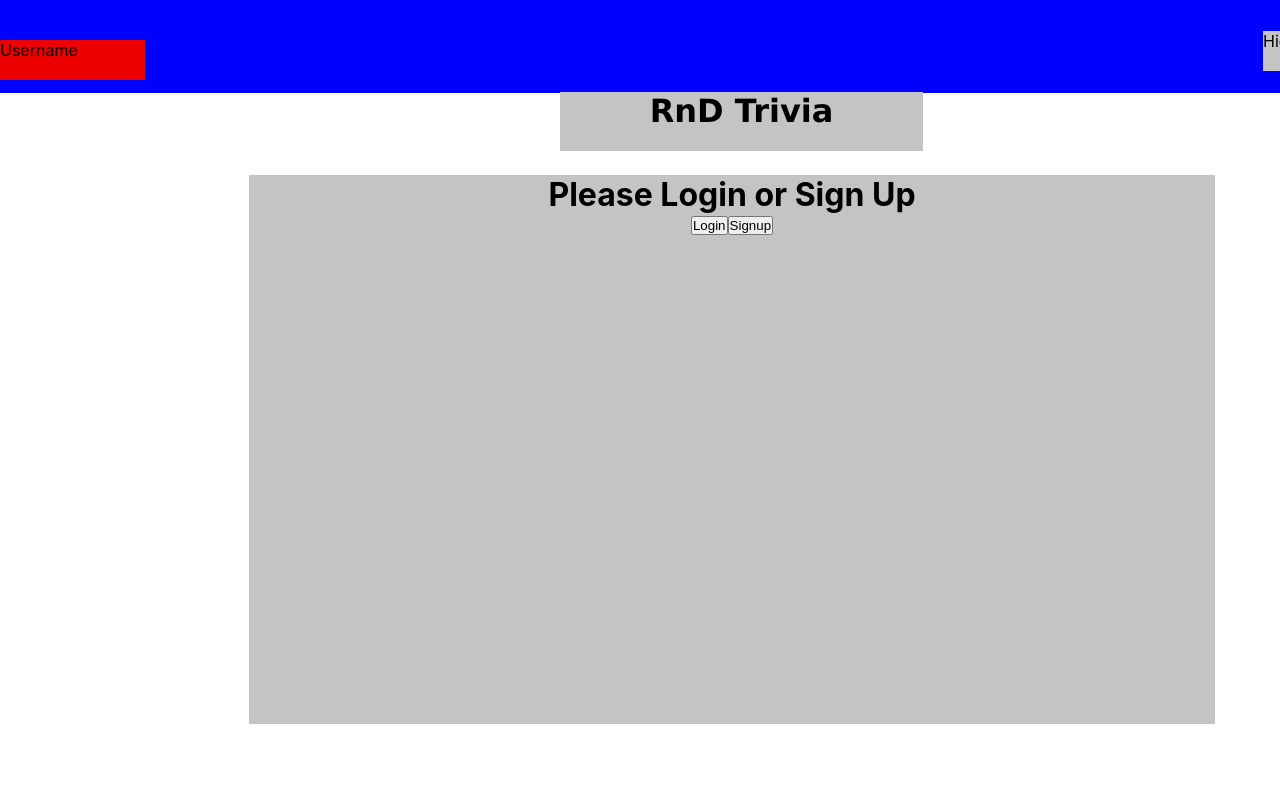
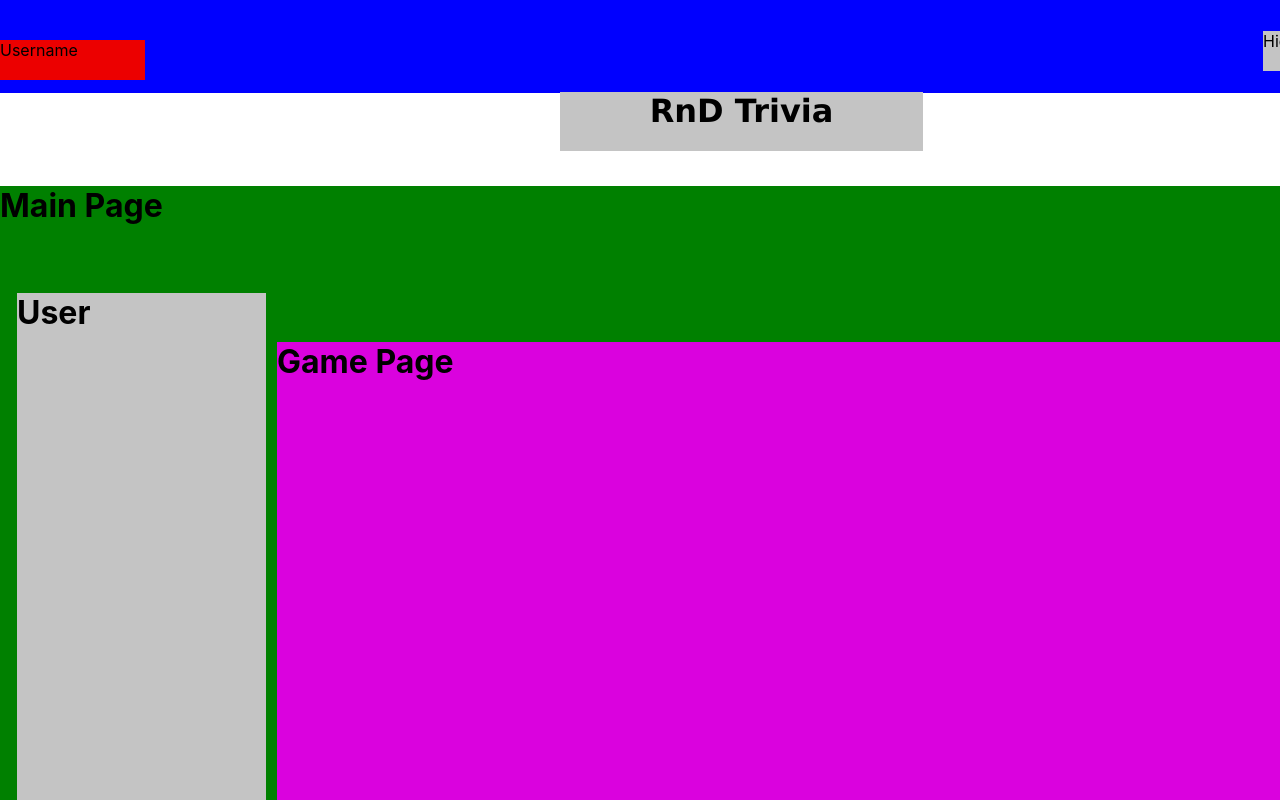
Before and after one commit to DkFresh89/RnD_Frontend, a React (Create React App) app in the folder rnd-frontend/: page /main_page in a window 1280 px wide. Shown: the top 800 px of the page. Built offline with nearby package versions, Linux system fonts and the light colour scheme.

Commit message:
Before Pagination

```diff
--- a/rnd-frontend/src/components/Answers.js
+++ b/rnd-frontend/src/components/Answers.js
@@ -1,5 +1,5 @@
 
-function Answers () {
+function Answers ({incorrect_answers, correct_answer}) {
 
 
 
@@ -9,6 +9,8 @@ function Answers () {
     return (
     <div className="answers">
         <h1>Answers</h1>
+        <p>{incorrect_answers}</p>
+        <p>{correct_answer}</p>
     </div>
     )
 }
--- a/rnd-frontend/src/components/App.js
+++ b/rnd-frontend/src/components/App.js
@@ -12,6 +12,7 @@ function App() {
 
   // ----------- Use States ----------- //
   const history = useHistory()
+  const [questions, setQuestions] = useState([])
 
   // ----------- Handle Login and Signup Call Backs ----------- //
   const handleLogin = () => history.push("/login")
@@ -24,7 +25,10 @@ function App() {
       <main>
         <Switch>
           <Route path="/choose_game">
-            <ChooseGame />
+            <ChooseGame setQuestions={setQuestions} />
+          </Route>
+          <Route path="/main_page">
+            <MainPage questions={questions} />
           </Route>
           <Route path="/login" >
             <Login />
--- a/rnd-frontend/src/components/ChooseGame.js
+++ b/rnd-frontend/src/components/ChooseGame.js
@@ -1,20 +1,25 @@
 import MainPage from './MainPage'
 import {useState} from "react"
+import { useHistory } from "react-router-dom"
+import { Redirect } from 'react-router-dom'
 
 
-function ChooseGame () {
+function ChooseGame ({setQuestions}) {
 
 // ----------- Use States ----------- //
 
     const [difficulty, setDifficulty] = useState("easy")
     const [numberQuestions, setNumberQuestions] = useState("10")
     const [category, setCategory] = useState("9")
-    const [questions, setQuestions] = useState([])
 
 // ----------- Form Callbacks ----------- //
     const handleDifficulty = (e) => setDifficulty(e.target.value)
     const handleNumberQuestions = (e) => setNumberQuestions(e.target.value)
     const handleCategory = (e) => setCategory(e.target.value)
+
+    //--------------History Callback----------//
+
+    const history = useHistory()
 
 // ----------- Fetch ----------- //
     // const tempUrl = `https://opentdb.com/api.php?amount=${numberQuestions}&category=${category}&difficulty=${difficulty}`
@@ -38,10 +43,11 @@ function ChooseGame () {
         .then(resp => resp.json())
         .then(questionsArray => {
             setQuestions(questionsArray)
+            history.push("/main_page")
         })
         // TODO add fetch to backend the tempUrl above works dynamically as GET from the Open Trivia DB
     }
-    console.log(questions)
+    // console.log(questionsArray)
 
 // ----------- DOM ----------- //
     return (
--- a/rnd-frontend/src/components/GamePage.js
+++ b/rnd-frontend/src/components/GamePage.js
@@ -1,18 +1,38 @@
 import Question from './Question'
 import Answers from './Answers'
+import {useState} from 'react'
 
-function GamePage () {
+function GamePage ({questions}) {
+
+    console.log(questions)
+
+// ----------- Use States ----------- //
+    const [question, setQuestion] = useState("")
+    const [answers, setAnswers] = useState([])
+    const [correctAnswer, setCorrectAnswer] = useState("")
+    const [round, setRound] = useState(0)
 
 
 
+// ----------- Questions Map ----------- //
+    const questionsArray = questions.map(q => {
+        return (
+            <Question query={q["question"]} />
+        )
+    })
 
+    const answersArray = questions.map(q => {
+        return (
+            <Answers incorrect_answers={q["incorrect_answers"]} correct_answer={q["correct_answer"]} />
+        )
+    })
 
 // ----------- DOM ----------- //
     return (
     <div className="gamePage">
         <h1>Game Page</h1>
-        <Question />
-        <Answers />
+        {questionsArray}
+        {answersArray}
     </div>
     )
 
--- a/rnd-frontend/src/components/MainPage.js
+++ b/rnd-frontend/src/components/MainPage.js
@@ -1,9 +1,7 @@
 import GamePage from './GamePage'
 import User from './User'
 
-function MainPage () {
-
-
+function MainPage ({questions}) {
 
 
 
@@ -11,7 +9,7 @@ function MainPage () {
     return (
     <div className="mainPage">
         <h1>Main Page</h1>
-        <GamePage />
+        <GamePage questions={questions}/>
         <User />
     </div>
     )
--- a/rnd-frontend/src/components/Question.js
+++ b/rnd-frontend/src/components/Question.js
@@ -1,5 +1,5 @@
 
-function Question () {
+function Question ({query}) {
 
 
 
@@ -9,6 +9,7 @@ function Question () {
     return (
     <div className="question">
         <h1>Question</h1>
+        <p>{query}</p>
     </div>
     )
 }
```
